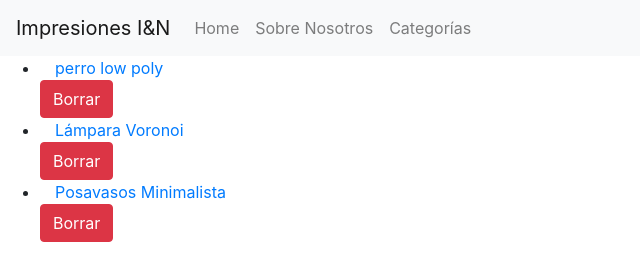
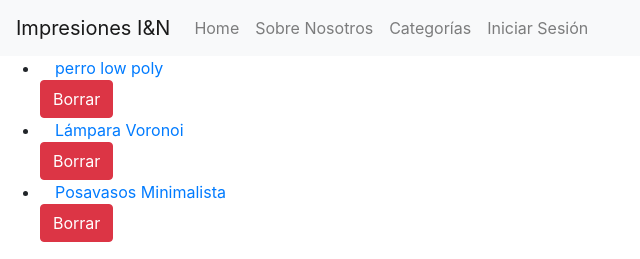
Before and after one commit to idlestark/TPE, a PHP site: page / in a window 1280 px wide. Shown: the top 259 px of the page, without its empty margins (0-640 px from the left). Run offline with PHP 8.4, Linux system fonts and the light colour scheme; data comes from the database, SQL or seed files in the repository.

Commit message:
anda login

```diff
--- a/templates/header.tpl
+++ b/templates/header.tpl
@@ -15,7 +15,11 @@
       <a class="nav-item nav-link" href="home">Home</a>
       <a class="nav-item nav-link" href="about">Sobre Nosotros</a>
       <a class="nav-item nav-link" href="cats">Categorías</a>
-
+      {if !isset($smarty.session.USER_ID)}
+         <a class="nav-link" aria-current="page" href="login">Iniciar Sesión</a>
+      {else}
+        <a class="nav-link" aria-current="page" href="logout">Cerrar Sesión ({$smarty.session.USER_EMAIL})</a>
+       {/if}
     </div>
   </div>
 </nav>
```
